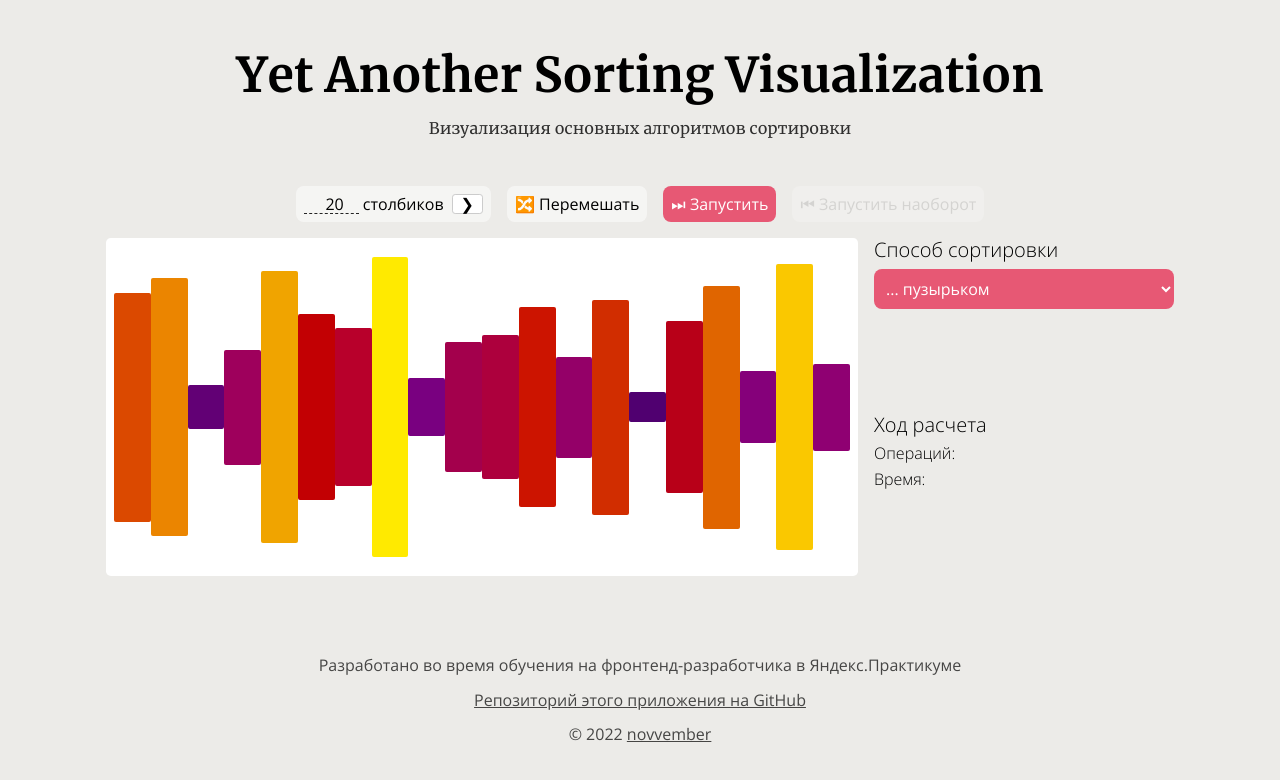
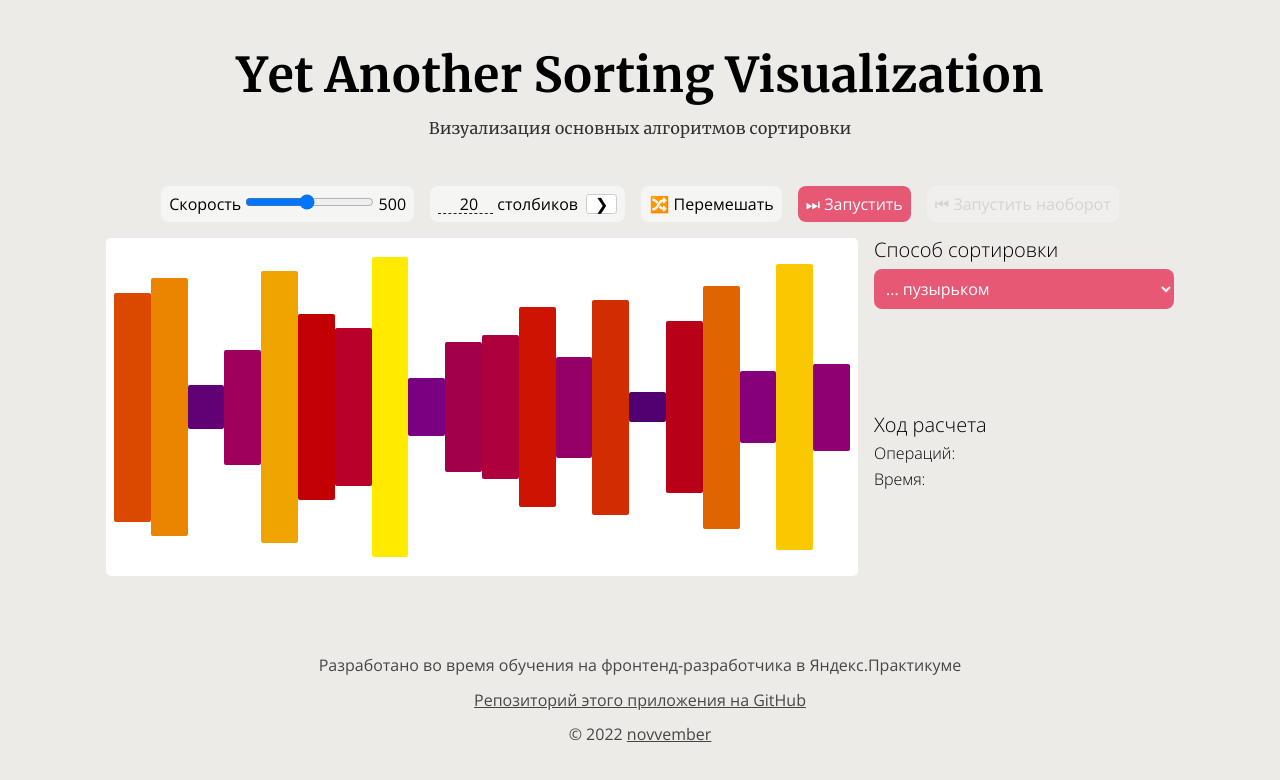
Before and after one commit to novvember/yet-another-sorting-visualization, a React (Create React App) app: page / in a window 1280 px wide. Shown: the top 780 px of the page. Built offline with nearby package versions, Linux system fonts and the light colour scheme.

Commit message:
feat: add input to set delay

```diff
--- a/src/components/GeneralControls.js
+++ b/src/components/GeneralControls.js
@@ -2,7 +2,7 @@ import React from "react";
 
 import NumberInput from "./NumberInput";
 
-function GeneralControls({barsNumber, onBarsChange, onShuffle, onRunSorting}) {
+function GeneralControls({barsNumber, onBarsChange, onShuffle, onRunSorting, delay, onDelayChange}) {
 
   const [barsValue, setBarsValue] = React.useState(barsNumber);
 
@@ -11,8 +11,28 @@ function GeneralControls({barsNumber, onBarsChange, onShuffle, onRunSorting}) {
     onBarsChange(barsValue);
   }
 
+  function handleDelayChange(event) {
+    onDelayChange(event.target.value);
+  }
+
   return (
     <div className="general-controls">
+      <form className="input input_type_form">
+        <label>
+          <span>Скорость </span>
+          <input
+            type="range"
+            name="delay"
+            min="50"
+            max="1000"
+            step="50"
+            onChange={handleDelayChange}
+            value={delay}
+          />
+          <span> {delay}</span>
+        </label>
+      </form>
+
       <form className="input input_type_form" onSubmit={handleBarsSubmit}>
         <label>
           <NumberInput
--- a/src/components/Main.js
+++ b/src/components/Main.js
@@ -15,6 +15,7 @@ function Main() {
   const [barsArray, setBarsArray] = React.useState( shuffleArray(getNewArray(barsNumber)) );
   const [isInProgress, setIsInProgress] = React.useState(false);
   const [selectedAlgorithm, setSelectedAlgorithm] = React.useState(sortingAlgorithms[0]);
+  const [delay, setDelay] = React.useState(500);
 
   React.useEffect(() => {
     setBarsArray( shuffleArray(getNewArray(barsNumber)) );
@@ -36,7 +37,7 @@ function Main() {
       sortArray: selectedAlgorithm.f,
       array: barsArray,
       setArray: setBarsArray,
-      delay: 500,
+      delay: delay,
     });
     await sorting.start();
     setIsInProgress(false);
@@ -47,6 +48,8 @@ function Main() {
       <GeneralControls
         barsNumber={barsNumber}
         onBarsChange={setBarsNumber}
+        delay={delay}
+        onDelayChange={setDelay}
         onShuffle={handleShuffle}
         onRunSorting={handleRunSorting}
       />
```
